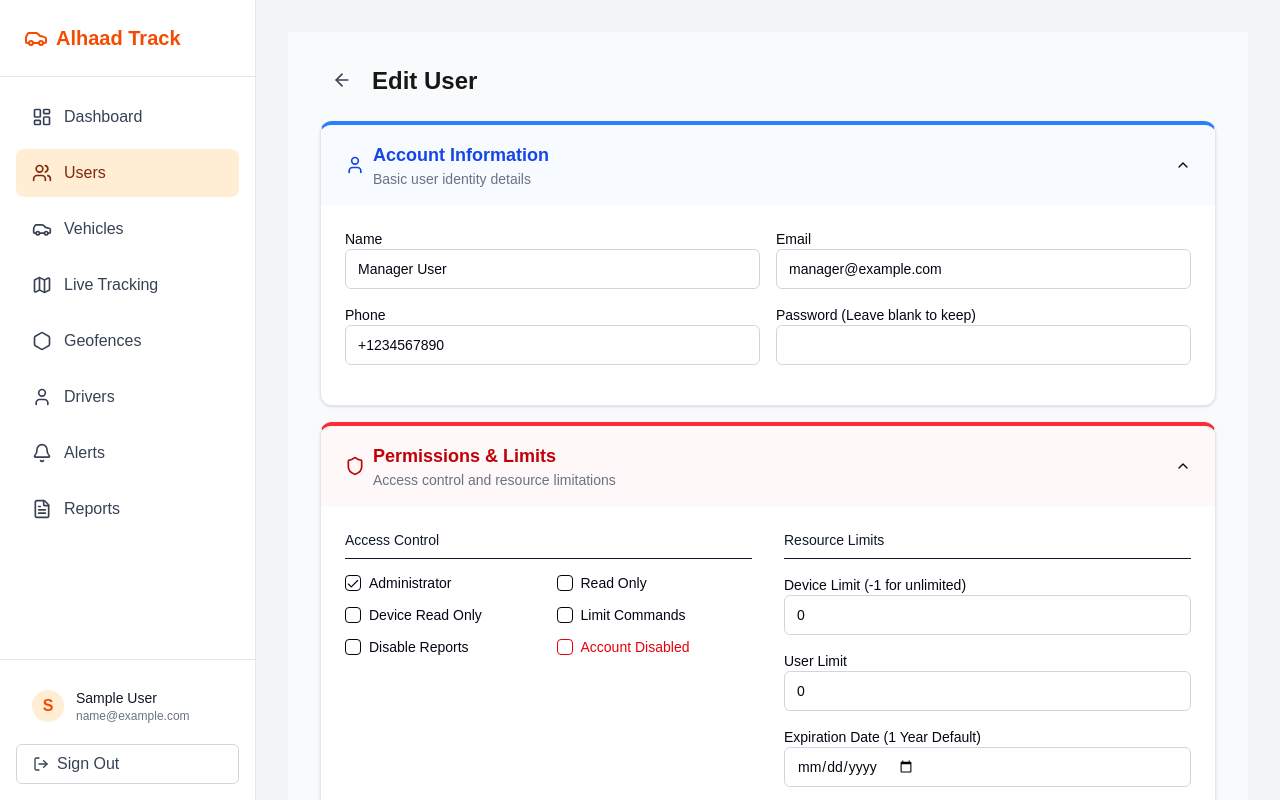
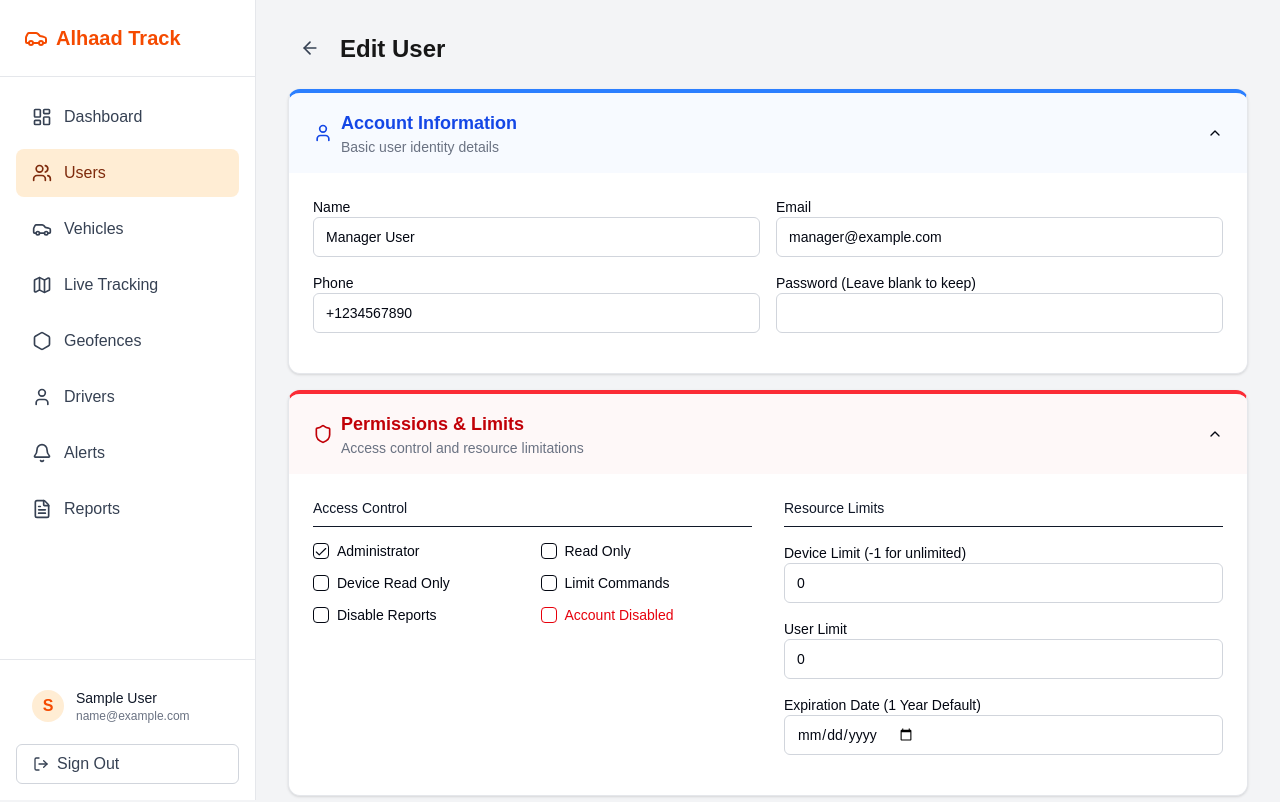
Before and after one commit to alhaad-track/alhaad-co-manager, a Next.js app: page /dashboard/users/1 in a window 1280 px wide. Shown: the top 802 px of the page. Built offline with nearby package versions, Linux system fonts and the light colour scheme; no server answers; sample sign-in values are in the browser's storage.

Commit message:
user registrations

```diff
--- a/src/app/dashboard/layout.tsx
+++ b/src/app/dashboard/layout.tsx
@@ -119,7 +119,7 @@
                 </aside>
 
                 {/* Main Content */}
-                <main className="flex-1 overflow-auto h-[calc(100vh-65px)] md:h-screen">
+                <main className="flex-1 w-full">
                     <div className="p-4 md:p-8">
                         {children}
                     </div>
--- a/src/components/users/UserForm.tsx
+++ b/src/components/users/UserForm.tsx
@@ -159,7 +159,7 @@
     );
 
     return (
-        <div className="flex flex-col min-h-screen bg-gray-50 p-4 sm:p-6 lg:p-8">
+        <div className="flex flex-col w-full">
             <div className="mb-6 flex items-center justify-between">
                 <div className="flex items-center">
                     <Link href="/dashboard/users">
```
